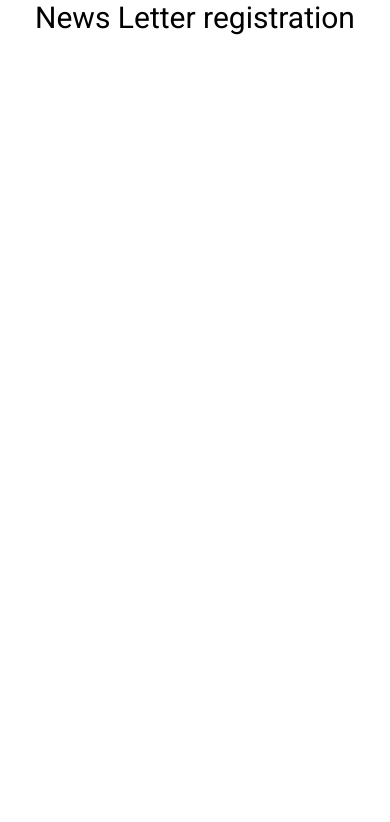
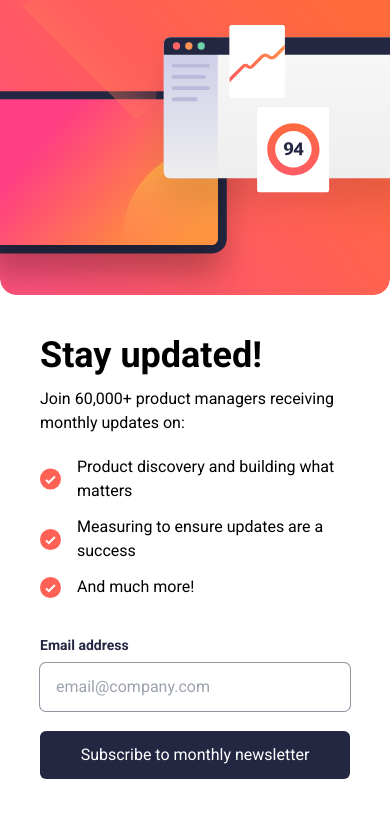
Before and after one commit to rajkavankar/Frontend-mentor-newsletter-signup, a website: page public/index.html in a window 390 px wide. Drawn offline with Linux system fonts and the light colour scheme.

Commit message:
Home page mobile design done

```diff
--- a/public/index.html
+++ b/public/index.html
@@ -12,7 +12,72 @@
     <title>News Letter</title>
   </head>
   <body>
-    <h1 class="text-center text-3xl font-roboto">News Letter registration</h1>
+    <main class="flex flex-col">
+      <img src="./images/illustration-sign-up-mobile.svg" alt="hero" />
+      <div class="p-10">
+        <h1 class="text-4xl font-bold">Stay updated!</h1>
+        <p class="text-md mt-3 block">
+          Join 60,000+ product managers receiving monthly updates on:
+        </p>
+
+        <ul class="pb-9 pt-5 flex flex-col space-y-3">
+          <li class="flex justify-between">
+            <img class="mr-4" src="images/icon-list.svg" alt="list" />
+            <p class="mr-auto">Product discovery and building what matters</p>
+          </li>
+          <li class="flex justify-between items-center">
+            <img class="mr-4" src="images/icon-list.svg" alt="list" />
+            <p class="mr-auto">Measuring to ensure updates are a success</p>
+          </li>
+          <li class="flex justify-between items-center">
+            <img class="mr-4" src="images/icon-list.svg" alt="list" />
+            <p class="mr-auto">And much more!</p>
+          </li>
+        </ul>
+
+        <form>
+          <label class="block text-darkGrey font-bold mb-2 text-sm" for="email"
+            >Email address</label
+          >
+          <input
+            class="block w-full pl-4 focus:outline-0 ring-1 ring-regularGrey rounded-md py-3"
+            type="email"
+            name="email"
+            id="email"
+            placeholder="email@company.com"
+          />
+          <button
+            class="block mt-5 mx-auto py-3 px-2 w-full bg-darkGrey text-white rounded-md"
+          >
+            Subscribe to monthly newsletter
+          </button>
+        </form>
+      </div>
+    </main>
   </body>
   <script src="script.js"></script>
 </html>
+
+<!-- Stay updated!
+
+  Join 60,000+ product managers receiving monthly updates on:
+
+  Product discovery and building what matters
+  Measuring to ensure updates are a success
+  And much more!
+
+  Email address
+  email@company.com
+
+  Subscribe to monthly newsletter -->
+
+<!-- Sign-up form end -->
+
+<!-- Success message start -->
+
+<!-- Thanks for subscribing!
+
+  A confirmation email has been sent to ash@loremcompany.com.
+  Please open it and click the button inside to confirm your subscription.
+
+  Dismiss message -->
--- a/src/tailwind.css
+++ b/src/tailwind.css
@@ -4,7 +4,7 @@
 @tailwind utilities;
 
 @layer components {
-  .btn-gradiant {
-    @apply bg-gradient-to-r from-tomato to-amber-400;
+  * {
+    font-family: theme("fontFamily.roboto");
   }
 }
--- a/tailwind.config.js
+++ b/tailwind.config.js
@@ -5,8 +5,8 @@ module.exports = {
     extend: {
       colors: {
         tomato: "hsl(4, 100%, 67%)",
-        dartGrey: "hsl(234, 29%, 20%)",
-        regularGrey: "Grey: hsl(231, 7%, 60%)",
+        darkGrey: "hsl(234, 29%, 20%)",
+        regularGrey: " hsl(231, 7%, 60%)",
       },
       fontFamily: {
         roboto: ["Roboto", "sans-serif"],
```
Also changed, not shown: Readme.md (added), public/style.css, screenshots/mobile-design.jpg (added).
